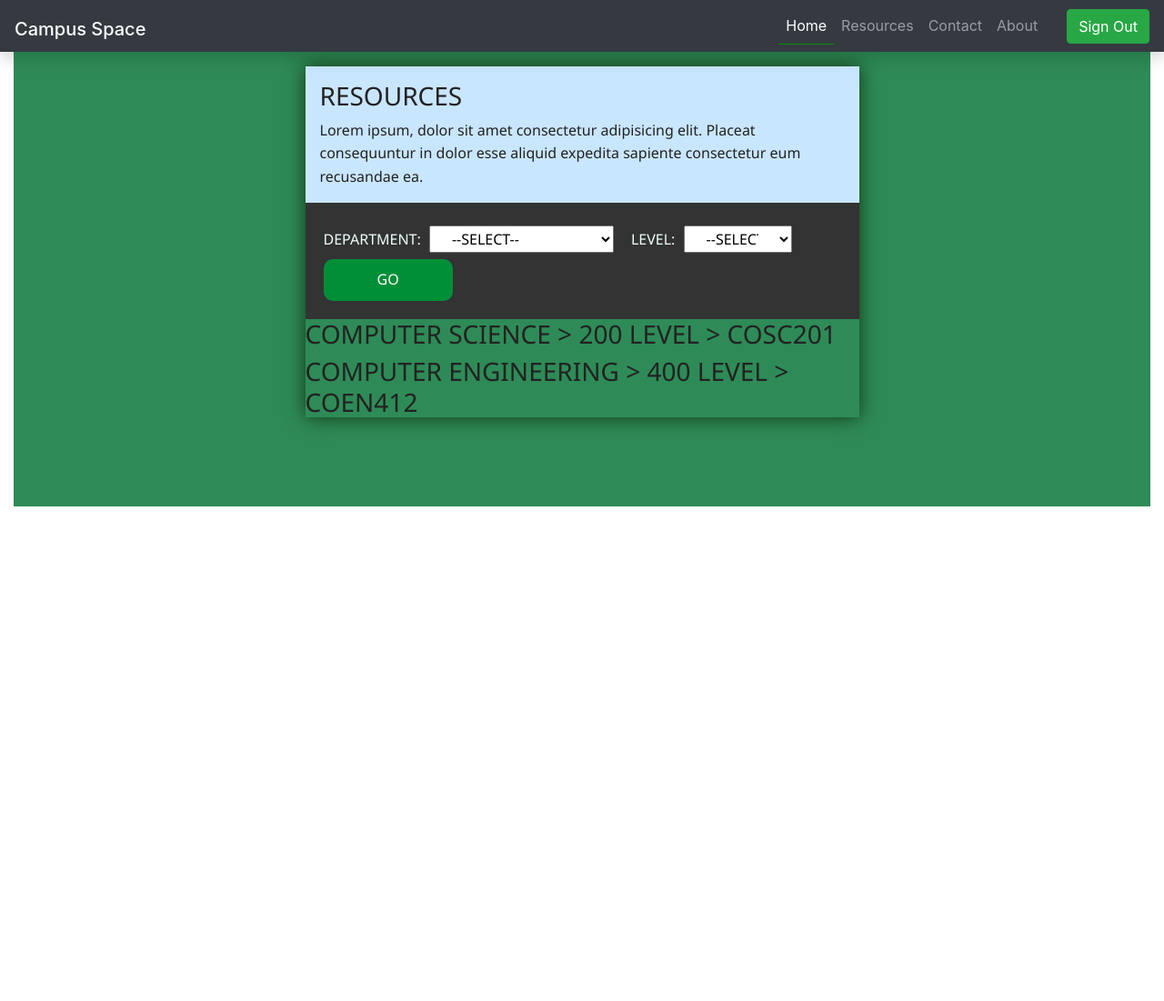
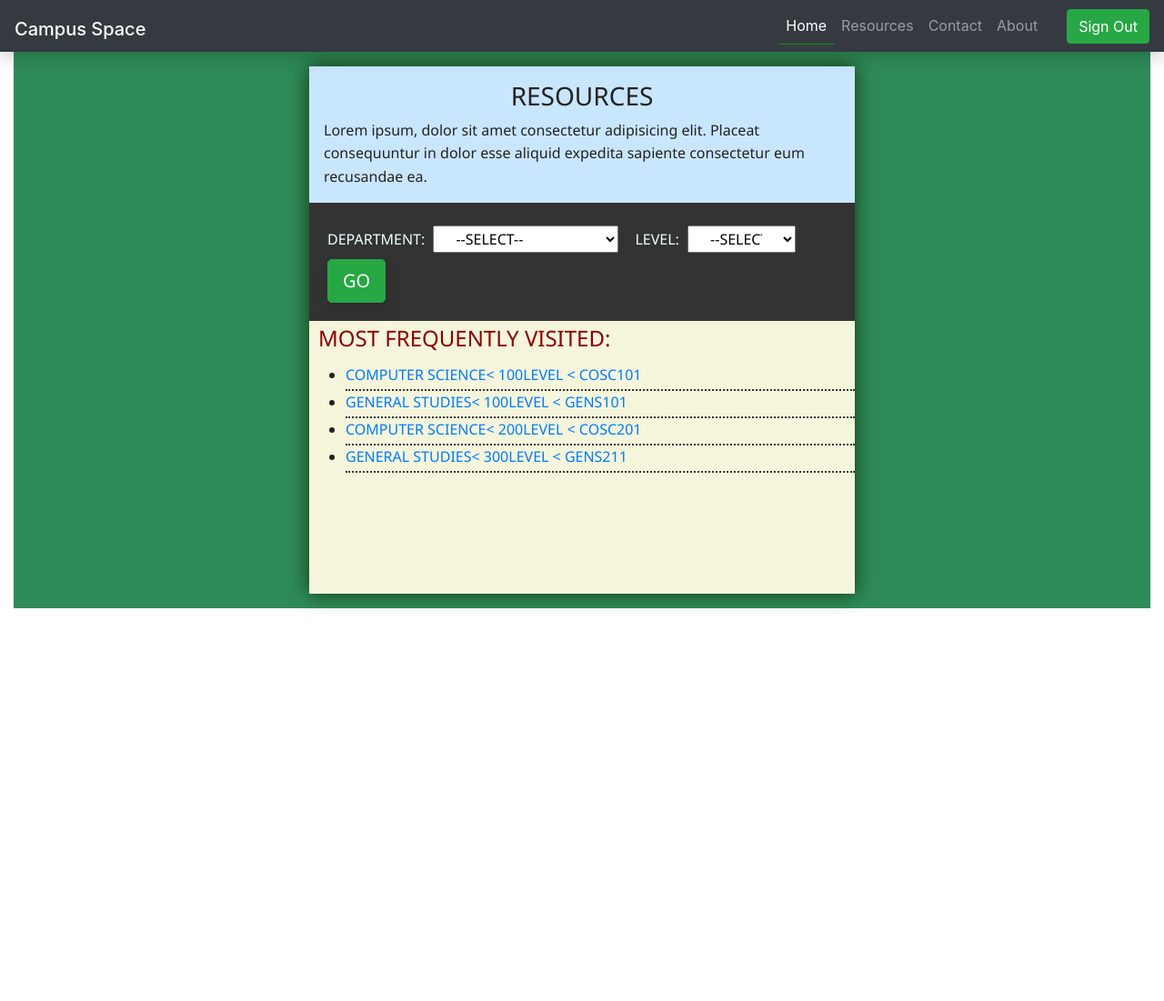
Before and after one commit to STEMCoders-ABU/project1, a CodeIgniter app: page /project1/index.php/pages/resources in a window 1280 px wide. Shown: the whole page at 91% size. Before the commit the page ends 557 px from the top, so only its background shows below. Run offline with CodeIgniter, Linux system fonts and the light colour scheme.

Commit message:
updated about and  resources page

```diff
--- a/application/views/pages/resources.php
+++ b/application/views/pages/resources.php
@@ -2,7 +2,7 @@
     <div class="wrapper">
 
       <div class="res-info">
-          <h3>RESOURCES</h3>
+          <h3 class="text-center">RESOURCES</h3>
           Lorem ipsum, dolor sit amet consectetur adipisicing elit. Placeat consequuntur in dolor
           esse aliquid expedita sapiente consectetur eum recusandae ea.
       </div>
@@ -30,18 +30,18 @@
           </select>
         </div>
 
-        <button type="submit" name="button">GO</button>
         </form>
+        <a href="http://localhost/project1/" class="btn btn-success btn-lg shadow shadow-sm" id="get-resources"> GO </a>
 
       </div>
       <div class="res-MFV">
-        <div class="most-frequent-visted">
-          <h3>COMPUTER SCIENCE > 200 LEVEL > COSC201</h3>
-        </div>
-        <div class="most-frequently-visited">
-          <h3>COMPUTER ENGINEERING > 400 LEVEL > COEN412</h3>
-        </div>
-      </div>
+        <h4>MOST FREQUENTLY VISITED:</h4>
+        <ul>
+          <li><a href = "http://localhost/project1/.." class="MFV"> COMPUTER SCIENCE< 100LEVEL < COSC101 </a> </li>
+          <li><a href = "http://localhost/project1/.." class= "MFV"> GENERAL STUDIES< 100LEVEL < GENS101 </a> </li>
+          <li><a href = "http://localhost/project1/.." class="MFV"> COMPUTER SCIENCE< 200LEVEL < COSC201 </a> </li>
+          <li><a href = "http://localhost/project1/.." class= "MFV"> GENERAL STUDIES< 300LEVEL < GENS211 </a> </li>
+        </ul>
     </div>
 
 </div>
--- a/assets/css/styles.css
+++ b/assets/css/styles.css
@@ -127,61 +127,82 @@ div .index-header .auth-container a#login {
     width: 10rem !important;
   }
 }
-/* styling for about page */
-html, body {
-  height: 100%;
-  margin: 0;
-}
-#about-section {
+/*ABOUT PAGE*/
+#about-container{
   padding: 0;
   margin: 0;
   width: 100%;
-  min-height: 300px;
+  min-height: 500px;
   background-image: url('../imgs/bg-image.jpg');
   background-size: contain;
+  background-repeat: repeat;
+  font-family: 'Gill Sans', 'Gill Sans MT', Calibri, 'Trebuchet MS', sans-serif;
 }
-.text-center{
-  padding: 5px 0;
+.about-section-1{
+  width: 100%;
+  min-height: 200px;
   color: azure;
-  text-decoration-style: solid;
-  text-decoration-color: seagreen;
 }
-.content-text{
+.about-section-1 h1{ /*Title*/
+  border-bottom: 5px solid seagreen;
+}
+.text-wrap{
   background-color: rgba(0, 0, 0, 0.555);
-  font-family: 'Gill Sans', 'Gill Sans MT', Calibri, 'Trebuchet MS', sans-serif;
   font-size: 20px;
   text-align: center;
-  color: azure;
+  padding: 10px;
 }
-.content-text p{
-  margin: 0 50px;
-
-}
-.about-container{
-  width: 100%;
-}
-.about-container .logo-container{
-  width: 50%;
-  background-color: #333;
-  color: azure;
-  float: left;
-}
-.logo-container div{
-  margin: 0 auto;
-}
-
-.logo-container h5{
-  color: maroon;
-}
-.about-container img{
-  border: 3px solid whitesmoke;
+.about-section-2 img{/*logos*/
+  border: 0 solid whitesmoke;
 		border-radius: 50%;
 		-moz-border-radius:50%;
 		-webkit-border-radius:50%;
     width:150px;
     height: 150px;
-    margin: 10px;
-    box-shadow: 0 4px 8px 0 rgba(0,0,0,0.2), 0 6px 20px 0 rgba(0,0,0,0.19);			/*adding box shadow*/
+    box-shadow: 0 12px 20px 0 rgba(0, 0, 0, 0.719), 0 16px 30px 0 rgba(0, 0, 0, 0.603);
+    margin: 10px 40px;
+  }
+.about-section-2{
+  width: 100%;
+}
+.about-section-2 .logo-wrapper{
+  width: 50%;
+  float: left;
+  margin: 0 auto;
+}
+.about-section-2 p{ /*logo tags*/
+  padding: 0;
+  margin: 10px 40px;
+  width: 150px;
+  background-color: rgba(0, 0, 0, 0.555);
+  text-align: center;
+  color: rgb(57, 160, 101);
+}
+.about-section-3{
+  width: 100%;
+  float: inline-start;
+}
+.about-section-3 >div{
+  float: left;
+  width: 50%;
+  height: 200px;
+  text-align: center;
+  padding: 15px;
+
+}
+.about-section-3 .innersection-1{
+  background-color: lightgray;
+  float: left;
+}
+.about-section-3 .innersection-2{
+  background-color: #333;
+  color: lightgray;
+  float: right;
+}
+@media(max-width: 34em) {
+  div .about-section-3{
+    float: none;
+  }
 }
 /*RESOURCES PAGE*/
 .res-container{
@@ -196,7 +217,7 @@ html, body {
 }
 .wrapper{
   box-shadow: 0 0 20px 0 rgba(16, 43, 9, 0.89);
-  width: 50%;
+  width: 600px;
   margin: 0 auto;
 }
 
@@ -208,7 +229,7 @@ html, body {
   float: left;
 }
 
-.res-selection form{
+.res-selection {
   background: #333;
   color:rgb(119, 108, 108);
   padding: 20px;
@@ -233,9 +254,21 @@ html, body {
   color: #fff;
 }
 .res-selection form button:hover{
-  border: 2px solid azure;
+  background-color: rgb(43, 201, 37)
 }
 .res-selection form label{
   color: azure;
-
 }
+.res-MFV{ /*msv = most frquently visited*/
+  width: 100%;
+  min-height: 300px;
+  background-color: beige;
+}
+.res-MFV h4{
+  color: darkred;
+  padding: 5px 10px;
+}
+.res-MFV li{
+  border-bottom: 2px dotted #333;
+  height: 30px;
+}
```
Also changed, not shown: application/views/pages/about.php (+26 -29 lines).
